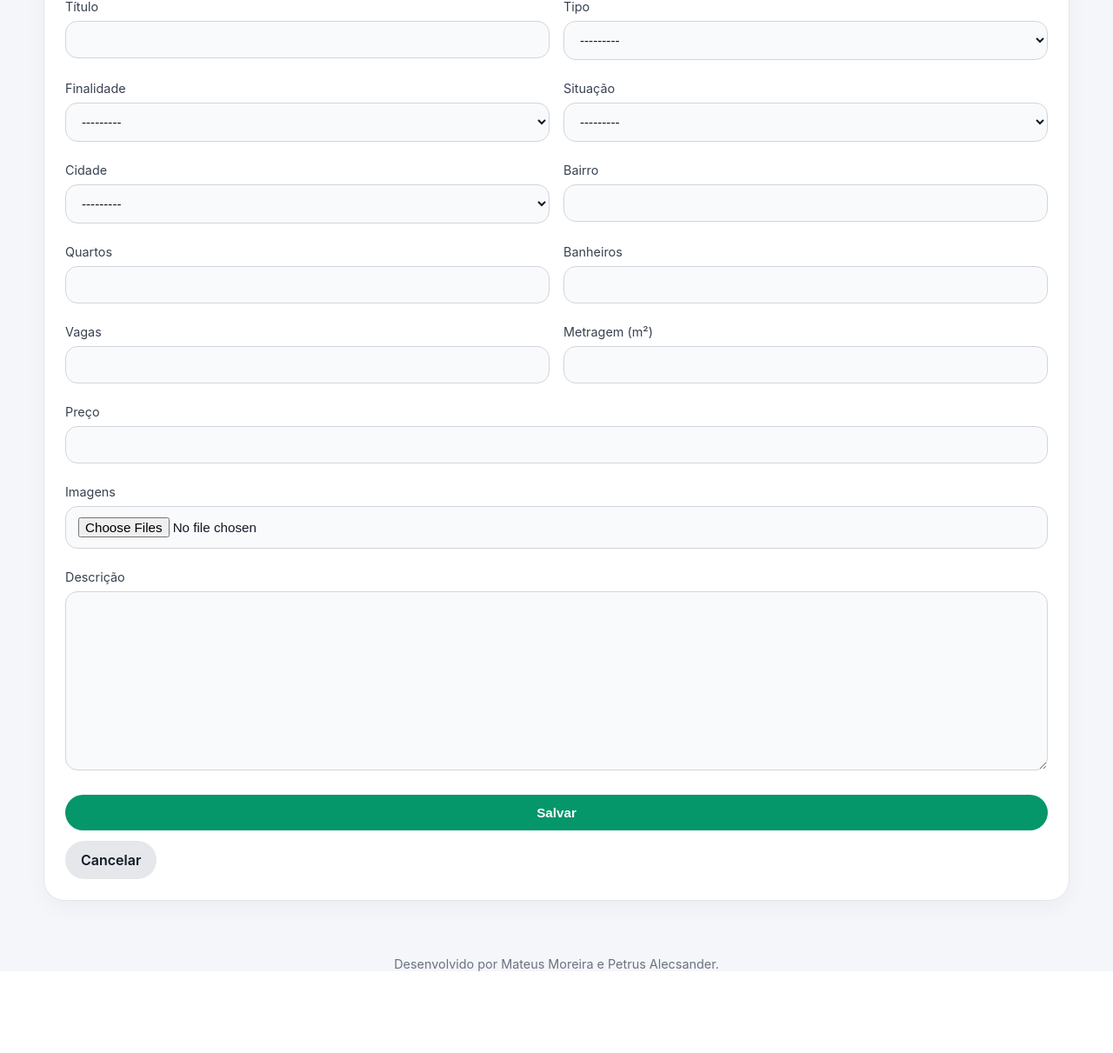
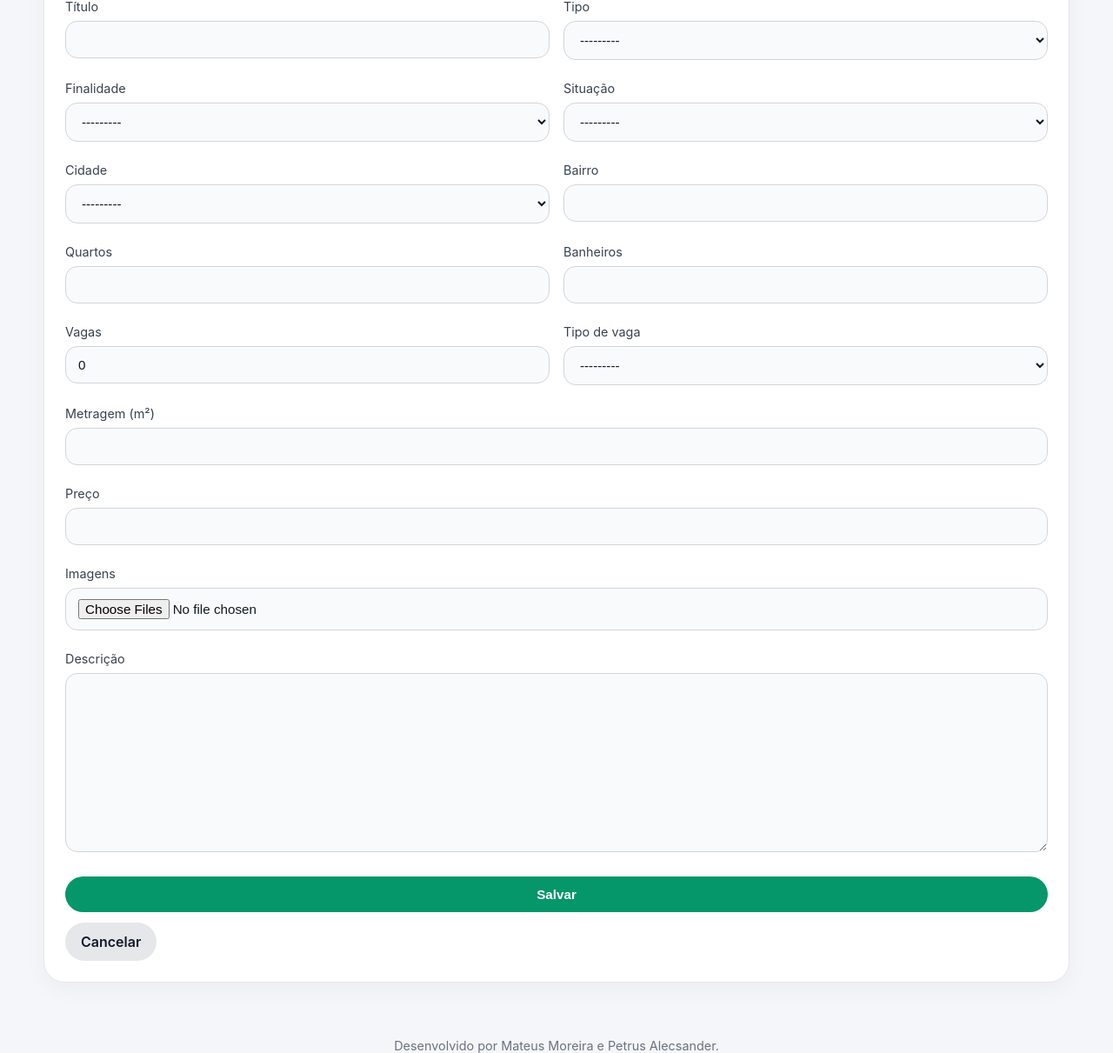
Before and after one commit to Alecsander2005/rodolfo-backend, a Django app: page /novo/ in a window 1280 px wide. Shown: the part 292-1503 px from the top of the page at 87% size. Before the commit the page ends 1409 px from the top, so only its background shows below. Run offline with Django 5.2, Linux system fonts and the light colour scheme; parts of the project's set-up code (start-up, migrations or seed data) failed here and were passed over.

Commit message:
remove campo 'imagem_principal' do modelo Imovel e adiciona 'tipo_vaga' com opções de vaga; atualiza formulários e templates para refletir as mudanças
Co-authored-by: Copilot <copilot@github.com>

```diff
--- a/imoveis/forms.py
+++ b/imoveis/forms.py
@@ -4,4 +4,4 @@ from .models import Imovel
 class ImovelForm(forms.ModelForm):
     class Meta:
         model = Imovel
-        fields = ['titulo', 'tipo', 'finalidade', 'status', 'cidade', 'bairro', 'quartos', 'banheiros', 'vagas_garagem', 'metragem', 'preco', 'imagem_principal', 'descricao']
+        fields = ['titulo', 'tipo', 'finalidade', 'status', 'cidade', 'bairro', 'quartos', 'banheiros', 'vagas_garagem', 'tipo_vaga', 'metragem', 'preco', 'descricao']
--- a/imoveis/models.py
+++ b/imoveis/models.py
@@ -4,6 +4,11 @@ from cloudinary.models import CloudinaryField
 
 
 class Imovel(models.Model):
+
+    TIPO_VAGA_CHOICES = [
+        ('Fixa', 'Fixa'),
+        ('Rotativa', 'Rotativa'),
+    ]
 
     FINALIDADE_CHOICES = [
         ('venda', 'Venda'),
@@ -14,7 +19,9 @@ class Imovel(models.Model):
 
     CIDADE_CHOICES = [
         ('João Pessoa', 'João Pessoa'),
-        ('Mediaçoes', 'Mediações'),
+        ('Cabedelo', 'Cabedelo'),
+        ('Conde', 'Conde'),
+
     ]
 
     STATUS_CHOICES = [
@@ -42,20 +49,23 @@ class Imovel(models.Model):
     cidade = models.CharField(max_length=100, choices=CIDADE_CHOICES)
     bairro = models.CharField(max_length=100)
 
-    quartos = models.IntegerField()
-    banheiros = models.IntegerField()
-    vagas_garagem = models.IntegerField()
+    quartos = models.PositiveIntegerField()
+    banheiros = models.PositiveBigIntegerField()
+    vagas_garagem = models.PositiveIntegerField(
+        default=0,
+    )
+
+    tipo_vaga = models.CharField(
+        max_length=10,
+        choices=TIPO_VAGA_CHOICES,
+        blank=True,
+        null=True
+    )
 
     metragem = models.DecimalField(max_digits=10, decimal_places=2)
 
     finalidade = models.CharField(max_length=20, choices=FINALIDADE_CHOICES)
     tipo = models.CharField(max_length=30, choices=TIPO_CHOICES)
-
-    imagem_principal = CloudinaryField(
-        'image',
-        blank=True,
-        null=True
-    )
 
     criado_em = models.DateTimeField(auto_now_add=True)
 
--- a/imoveis/templates/imoveis/imovel_form.html
+++ b/imoveis/templates/imoveis/imovel_form.html
@@ -82,9 +82,14 @@
         {{ form.vagas_garagem }}
       </div>
       <div>
-        <label for="id_metragem">Metragem (m²)</label>
-        {{ form.metragem }}
+        <label for="id_tipo_vaga">Tipo de vaga</label>
+        {{ form.tipo_vaga }}
       </div>
+    </div>
+
+    <div>
+      <label for="id_metragem">Metragem (m²)</label>
+      {{ form.metragem }}
     </div>
 
     <div>
--- a/imoveis/templates/imoveis/imovel_list.html
+++ b/imoveis/templates/imoveis/imovel_list.html
@@ -32,9 +32,7 @@
         {% for imovel in imoveis %}
           <tr>
             <td data-label="Foto">
-              {% if imovel.imagem_principal %}
-                <img src="{{ imovel.imagem_principal.url }}" alt="{{ imovel.titulo }}" class="table-image" />
-              {% elif imovel.imagens.exists %}
+              {% if imovel.imagens.exists %}
                 <img src="{{ imovel.imagens.all.0.imagem.url }}" alt="{{ imovel.titulo }}" class="table-image" />
               {% else %}
                 <div style="width:80px; height:60px; border-radius:14px; background:#e5e7eb; display:flex; align-items:center; justify-content:center; color:#6b7280;">sem foto</div>
--- a/imoveis/views.py
+++ b/imoveis/views.py
@@ -30,12 +30,6 @@ class ImovelCreateView(CreateView):
         try:
             self.object = form.save(commit=False)
 
-            if self.request.POST.get('remover_imagem_principal'):
-                self.object.imagem_principal = None
-
-            if self.request.FILES.get('imagem_principal'):
-                self.object.imagem_principal = self.request.FILES['imagem_principal']
-
             self.object.save()
 
             for imagem in self.request.FILES.getlist('outras_imagens'):
@@ -65,18 +59,6 @@ class ImovelUpdateView(UpdateView):
             existing_image = existing_imovel.imagem_principal
 
             self.object = form.save(commit=False)
-
-            if self.request.POST.get('remover_imagem_principal'):
-                if existing_image:
-                    existing_image.delete(save=False)
-
-                self.object.imagem_principal = None
-
-            elif self.request.FILES.get('imagem_principal'):
-                if existing_image:
-                    existing_image.delete(save=False)
-
-                self.object.imagem_principal = self.request.FILES['imagem_principal']
 
             self.object.save()
 
@@ -142,6 +124,8 @@ def _serialize_imovel(imovel, request):
         'quartos': imovel.quartos,
         'banheiros': imovel.banheiros,
         'vagas': imovel.vagas_garagem,
+        'tipo_vaga': imovel.tipo_vaga,
+        'tipo_vaga_display': imovel.get_tipo_vaga_display() if imovel.tipo_vaga else None,
         'metragem': float(imovel.metragem),
         'tipo': imovel.tipo,
         'finalidade': imovel.finalidade,
@@ -192,8 +176,11 @@ def api_imoveis_list(request):
             quartos=payload.get('quartos', 0),
             banheiros=payload.get('banheiros', 0),
             vagas_garagem=payload.get('vagas', 0),
+            tipo_vaga=payload.get('tipo_vaga'),
             metragem=payload.get('metragem', 0),
-            tipo=payload.get('tipo', 'venda'),
+            tipo=payload.get('tipo', 'casa'),
+            finalidade=payload.get('finalidade', 'venda'),
+            status=payload.get('status', 'pronto'),
         )
 
         return JsonResponse(
@@ -261,11 +248,20 @@ def api_imovel_detail(request, pk):
         if payload.get('vagas') is not None:
             imovel.vagas_garagem = payload['vagas']
 
+        if payload.get('tipo_vaga') is not None:
+            imovel.tipo_vaga = payload['tipo_vaga']
+
         if payload.get('metragem') is not None:
             imovel.metragem = payload['metragem']
 
         if payload.get('tipo') is not None:
             imovel.tipo = payload['tipo']
+
+        if payload.get('finalidade') is not None:
+            imovel.finalidade = payload['finalidade']
+
+        if payload.get('status') is not None:
+            imovel.status = payload['status']
 
         imovel.save()
 
```
Also changed, not shown: imoveis/templates/imoveis/imovel_detail.html (+4 -8 lines), imoveis/migrations/0006_remove_imovel_imagem_principal_imovel_tipo_vaga_and_more.py (added).
